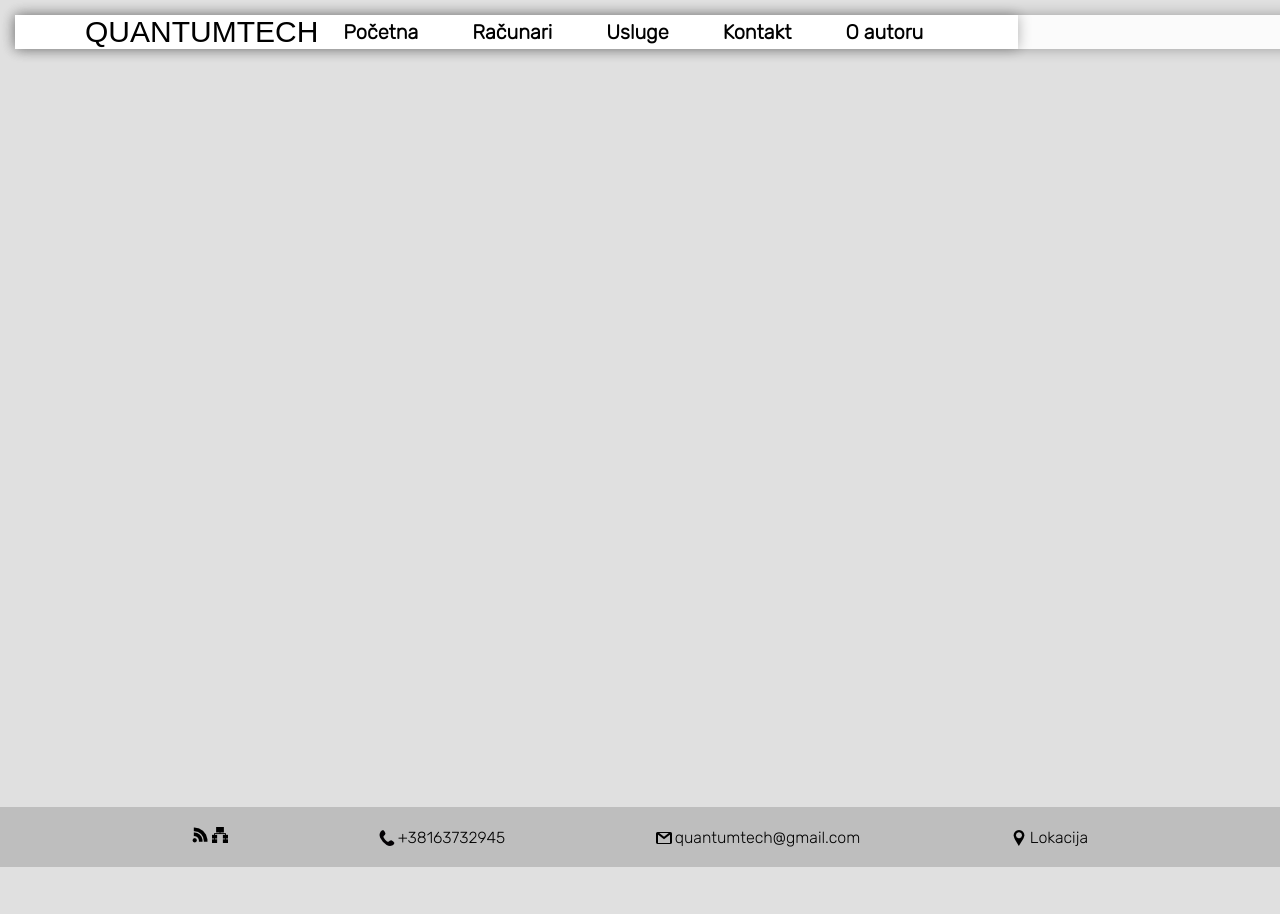
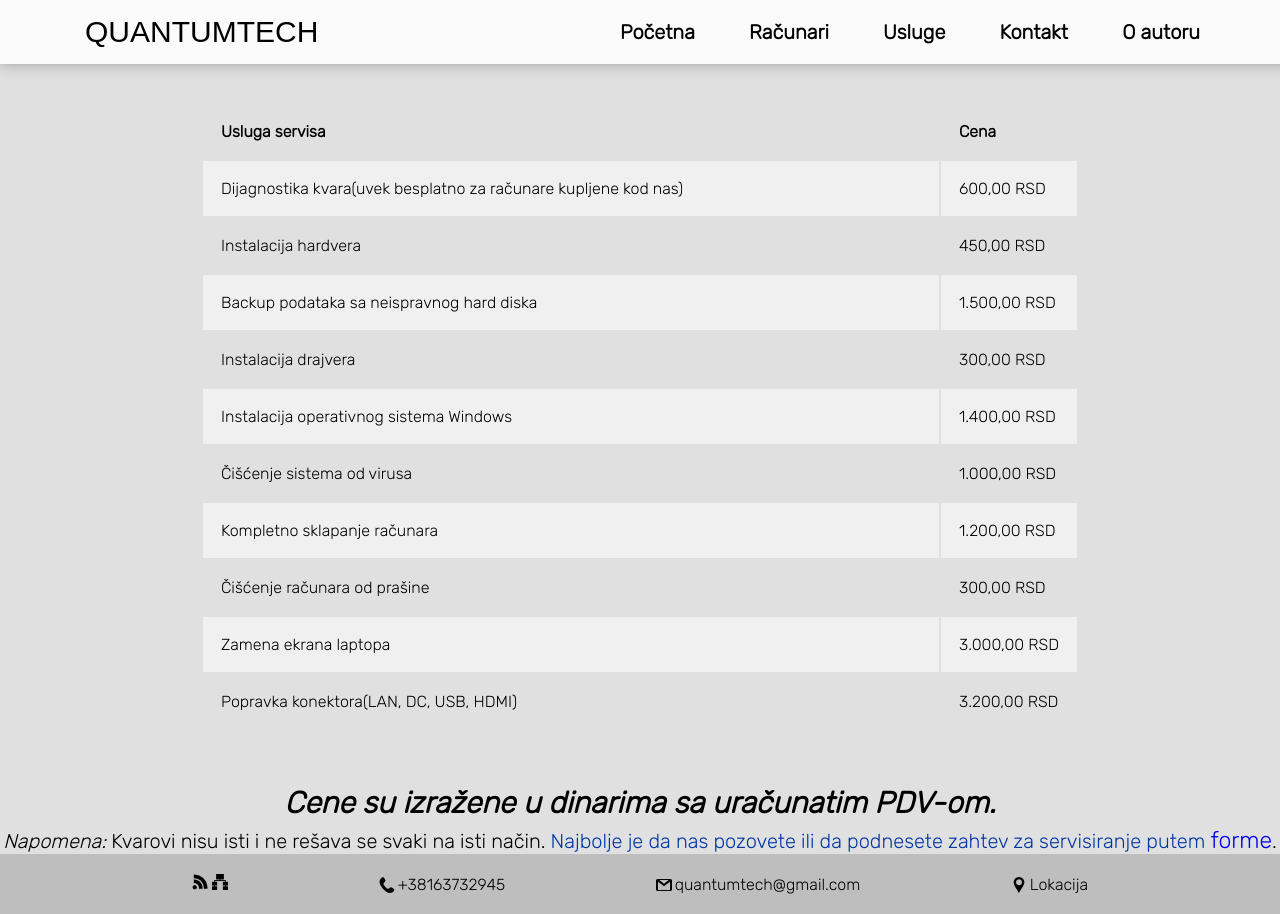
Before and after one commit to Kristijan44/quantumtech.github.io, a plain HTML site: page services.html in a window 1280 px wide. Before the commit the page ends 867 px from the top, so only its background shows below. Drawn offline with Linux system fonts and the light colour scheme; a web font is replaced by a local one.

Commit message:
update 1

```diff
--- a/assets/css/style.css
+++ b/assets/css/style.css
@@ -129,6 +129,7 @@ header{
     text-transform: uppercase;
     font-size: 50px;
     margin-top: 90px;
+    margin-bottom: 15px;
 }
 
 .button{
@@ -140,7 +141,6 @@ header{
     text-decoration: none;
     display: inline-block;
     font-size: 16px;
-    margin-top: 15px;
     transition-duration: 0.4s;
     cursor: pointer;
     border-radius: 15px;
@@ -149,7 +149,6 @@ header{
 .button1{
     background-color: #0552ed;
     color: white;
-
 }
 
 .button1:hover{
@@ -220,6 +219,7 @@ header{
     margin: 50px auto;
     justify-content: space-between;
     align-items: center;
+    flex-wrap: wrap;
 }
 
 .pcblock{
@@ -228,6 +228,70 @@ header{
 }
 .pcblock img{width: 398px;}
 .pcblock ul{list-style: none;}
+.pcblock p{font-size: 24px; padding-top:4px;}
+.pcblock span{color:#0037a5;}
+
+.pricingtable{
+    width: 70%;
+    margin: 35px auto;
+    align-items: center;
+    justify-content: center;
+}
+
+.pricingtable table{
+    border-collapse: collapse;
+    width: 100%;
+}
+.pricingtable td, th {
+    text-align: left;
+    padding: 18px;
+}
+
+.pricingtable tr:nth-child(even) {
+    background-color: #f0f0f0;
+}
+
+#long{width: 700px;}
+
+#servicetext{
+    margin: 0px auto;
+    text-align: center;
+}
+#servicetext h2{font-style: italic; font-size: 30px;}
+#servicetext p{font-size:20px; margin-top:5px;}
+#servicetext a:visited{color:black;}
+#servicetext a{text-decoration: none; font-size: 23px;}
+#servicetext span{color:#0037a5}
+
+/* Forma */
+
+#zakazivanje{
+    margin-top: 30px;
+}
+
+#checks input[type="radio"]{display:inline; margin-right: 3px ;}
+
+fieldset{
+    border-style: none;
+    margin: 10px auto;
+}
+
+input[type=text], input[type="email"], input[type="tel"]{width: 500px; padding: 6px;}
+
+textarea{width: 500px; height: 230px;}
+
+.button2{
+    background-color: #0552ed;
+    color: white;
+}
+
+.button2:hover{
+    background-color: #ffffff;
+    color: black;
+    box-shadow: 0 12px 16px 0 rgba(0,0,0,0.24), 0 17px 50px 0 rgba(0,0,0,0.19);
+}
+
+#buttoncenter{margin: 0px auto; justify-content: center; align-items: center;}
 
 /* Footer */
 footer{
@@ -236,7 +300,6 @@ footer{
     padding: 20px 0px;
     bottom:0;
     position: absolute;
-    margin-top: 20px;
 }
 
 .footersection{
--- a/services.html
+++ b/services.html
@@ -13,9 +13,8 @@
     </head>
     <body>
     <div class="page-container">
-        <header>
-            <div class="container white flex">
-                <div class="navbar white flex">
+        <header class="white">
+            <div class="navbar flex">
                 <div class="logo">
                     <a href="index.html">QuantumTech</a>
                 </div>
@@ -29,8 +28,62 @@
                     </ul>
                 </nav>
             </div>
+    </header>
+
+
+            <table class="pricingtable flex">
+                <tr>
+                    <th id="long">Usluga servisa</th>
+                    <th>Cena</th>
+                  </tr>
+                  <tr>
+                    <td>Dijagnostika kvara(uvek besplatno za računare kupljene kod nas)</td>
+                    <td>600,00 RSD</td>
+                  </tr>
+                  <tr>
+                    <td>Instalacija hardvera</td>
+                    <td>450,00 RSD</td>
+                  </tr>
+                  <tr>
+                    <td>Backup podataka sa neispravnog hard diska</td>
+                    <td>1.500,00 RSD</td>
+                  </tr>
+                  <tr>
+                    <td>Instalacija drajvera</td>
+                    <td>300,00 RSD</td>
+                  </tr>
+                  <tr>
+                    <td>Instalacija operativnog sistema Windows</td>
+                    <td>1.400,00 RSD</td>
+                  </tr>
+                  <tr>
+                    <td>Čišćenje sistema od virusa</td>
+                    <td>1.000,00 RSD</td>
+                  </tr>
+                  <tr>
+                    <td>Kompletno sklapanje računara</td>
+                    <td>1.200,00 RSD</td>
+                  </tr>
+                  <tr>
+                    <td>Čišćenje računara od prašine</td>
+                    <td>300,00 RSD</td>
+                  </tr>
+                  <tr>
+                    <td>Zamena ekrana laptopa</td>
+                    <td>3.000,00 RSD</td>
+                  </tr>
+                  <tr>
+                    <td>Popravka konektora(LAN, DC, USB, HDMI)</td>
+                    <td>3.200,00 RSD</td>
+                  </tr>
+            </table>
+            <br>
+            <div id="servicetext">
+                <h2>Cene su izražene u dinarima sa uračunatim PDV-om.</h2>
+                <p><i>Napomena:</i> Kvarovi nisu isti i ne rešava se svaki na isti način. <span>Najbolje je da nas pozovete
+                ili da podnesete zahtev za servisiranje putem</span> <a href="contact.html">forme</a>.</p>
             </div>
-        </header>
+
 
         <div class="container height60 flex">
             <footer>
```
Also changed, not shown: about.html (+2 -4 lines), contact.html (+35 -4 lines), prebuilt.html (+6 -1 lines). Lines whose indentation alone changed are shown as unchanged.
